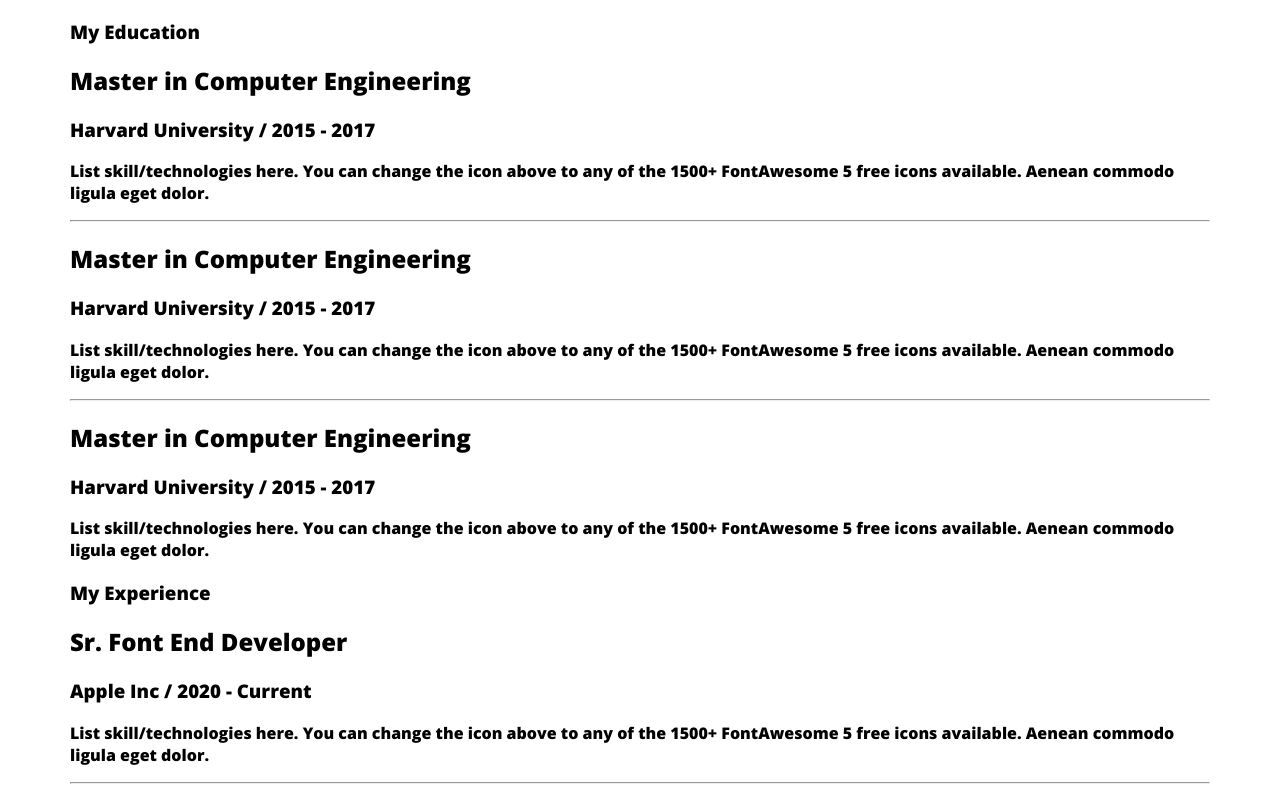
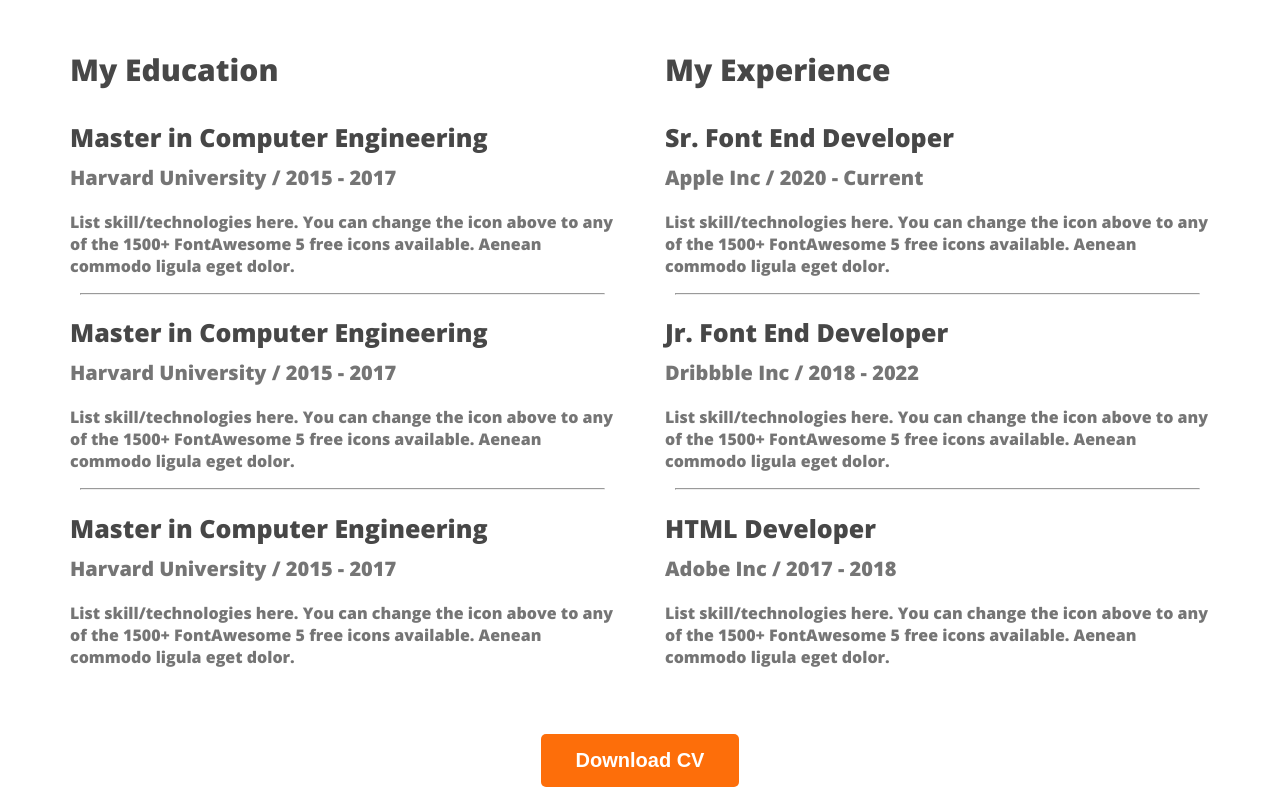
Before and after one commit to kabir-hussan/first-portfolio-website, a plain HTML site: page index.html in a window 1280 px wide. Shown: the part 2380-3180 px from the top of the page. Drawn offline with nearby package versions, Linux system fonts and the light colour scheme.

Commit message:
finish the resume section

```diff
--- a/index.html
+++ b/index.html
@@ -102,8 +102,9 @@
         </section>
 
         <section>
+
             <h3 class="section-title">A summary of My Resume</h3>
-        </section>
+
 
             <div class="resume-container">
 
@@ -177,6 +178,11 @@
                 </div>
 
             </div>
+            <div class="download-cv">
+                <button class="btn-primary">Download CV</button>
+            </div>
+        </section>
+
     </main>
 
     <footer>
--- a/styles/portfolio.css
+++ b/styles/portfolio.css
@@ -112,7 +112,8 @@
     max-width: 1140px;
     margin: 0 auto;
 }
-main section{
+
+main section {
     margin-top: 130px;
 }
 
@@ -163,6 +164,49 @@
     box-shadow: 0px 6px 50px 0px rgba(139, 155, 46, 0.534);
 }
 
-.skill-description{
+.skill-description {
     color: #757575;
 }
+
+/* resume related styles */
+
+.resume-column-title {
+    color: #474747;
+    font-size: 30px;
+    font-weight: 700;
+    margin-bottom: 30px;
+}
+
+.resume-container {
+    display: flex;
+    gap: 50px;
+}
+
+.resume-item-title {
+    color: #474747;
+    font-size: 25px;
+    font-weight: 700;
+    margin-bottom: 10px;
+}
+
+.resume-item-institute {
+    color: #757575;
+    font-size: 20px;
+    font-weight: 600;
+    margin-bottom: 20px;
+    margin-top: 0px;
+}
+
+.resume-item-description {
+    color: #757575;
+    font-size: 16px;
+}
+
+.resume-container hr{
+    margin: 10px;
+}
+
+.download-cv{
+    text-align: center;
+    margin-top: 50px;
+}
```
